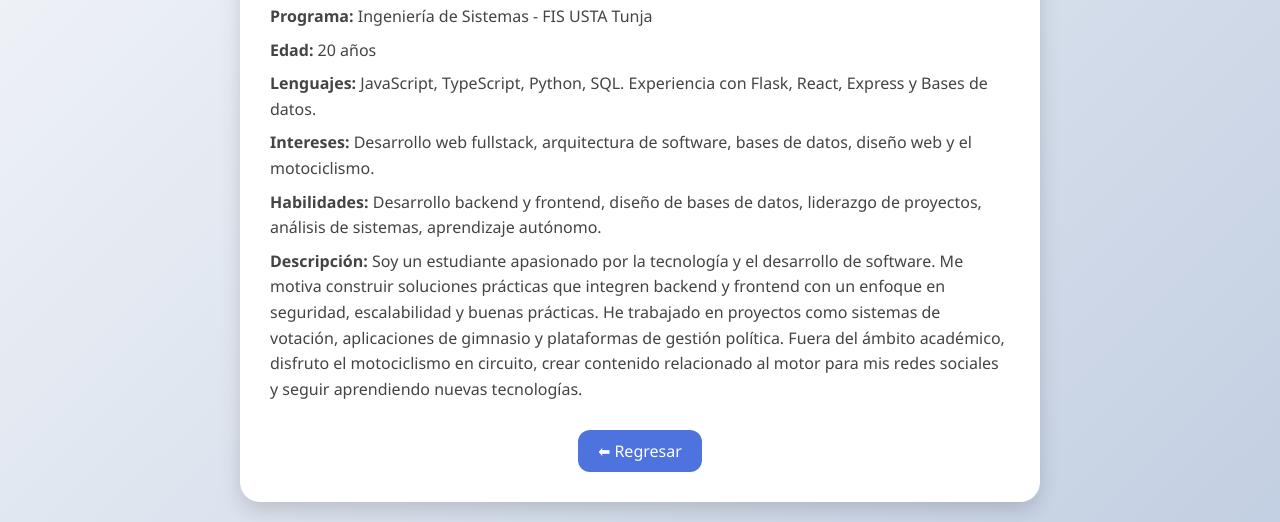
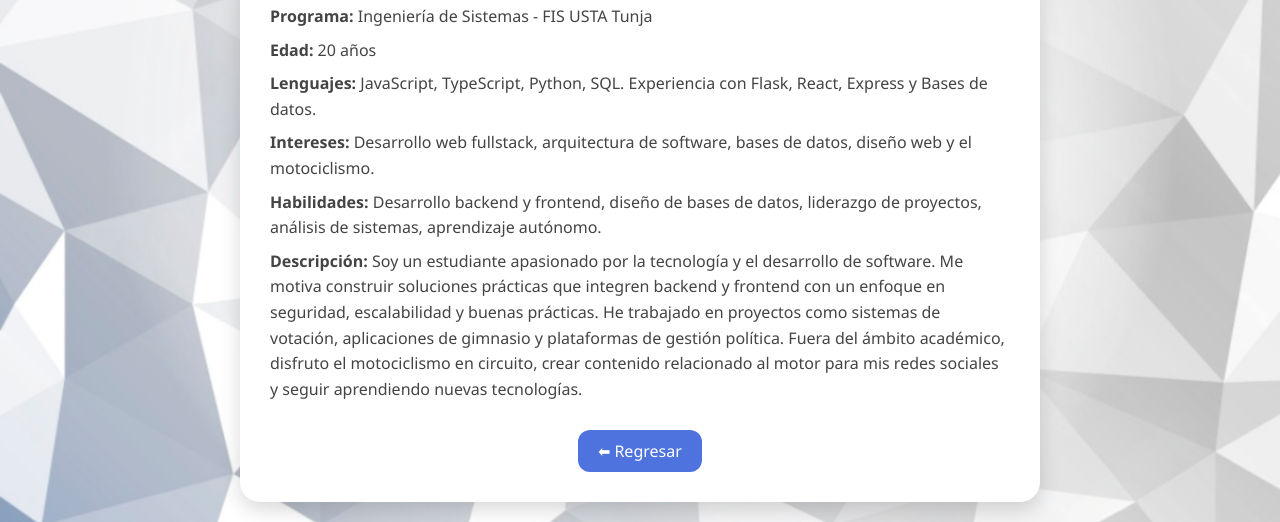
Before and after one commit to N3XDROP/Portafolios, a plain HTML site: page pages/Jose.html in a window 1280 px wide. Shown: the part 306-828 px from the top of the page. Drawn offline with Linux system fonts and the light colour scheme.

Commit message:
Se ha modificado el fondo de las fichas tecnicas de cada usuario.

```diff
--- a/css/fichas.css
+++ b/css/fichas.css
@@ -11,7 +11,10 @@ body {
   justify-content: center;
   align-items: center;
   min-height: 100vh;
-  background: linear-gradient(135deg, #f5f7fa, #c3cfe2);
+  background-image: url("./../assets/img/wmremove-transformed.png");
+  background-repeat: no-repeat;
+  background-size: cover;
+
   padding: 20px;
 }
 
```
